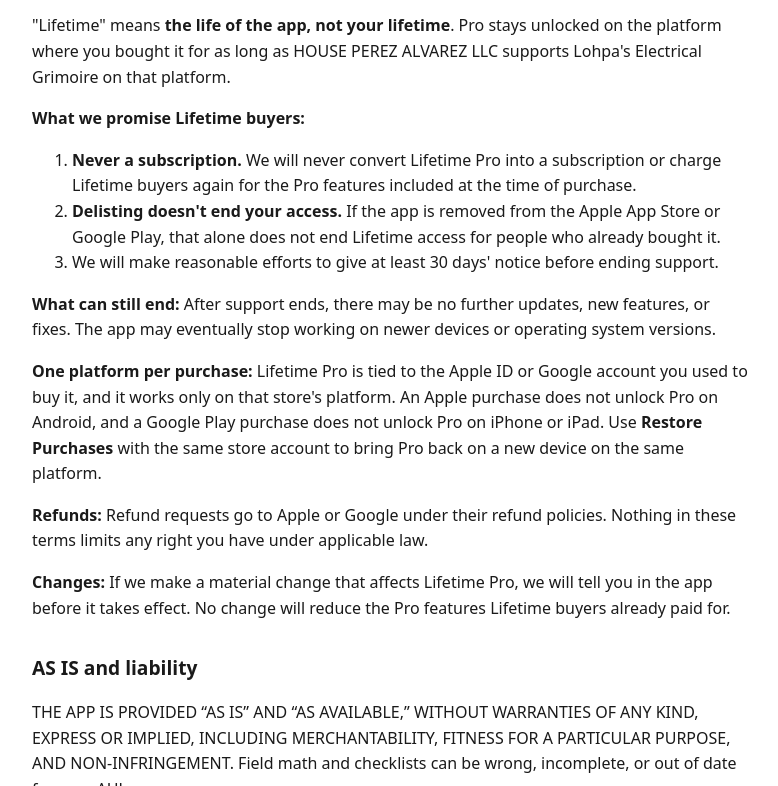
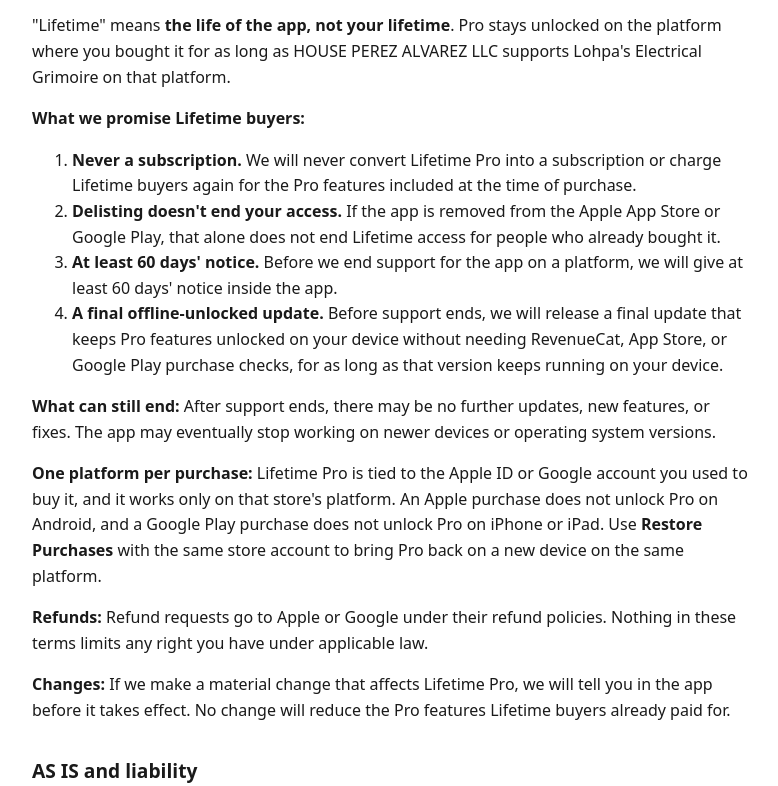
Before and after one commit to Palvarez123456/lohpa-grimoire-privacy, a plain HTML site: page terms.html in a window 1280 px wide. Shown: the part 1575-2361 px from the top of the page, without its empty margins (248-1026 px from the left). Drawn offline with Linux system fonts and the light colour scheme.

Commit message:
Promise Lifetime buyers 60 days' notice and a final offline update.

```diff
--- a/terms.html
+++ b/terms.html
@@ -14,7 +14,7 @@
 </head>
 <body>
   <h1>Terms of Use — LOHPA Electrical Grimoire</h1>
-  <p class="updated">Effective: November 12, 2026 &nbsp;·&nbsp; Last updated: November 12, 2026</p>
+  <p class="updated">Effective: November 15, 2026 &nbsp;·&nbsp; Last updated: November 15, 2026</p>
   <nav><a href="index.html">Privacy</a> &nbsp;·&nbsp; <a href="terms.html">Terms of Use</a></nav>
 
   <p>This is a store-alignment coverage pass, not licensed legal advice.</p>
@@ -56,7 +56,8 @@
   <ol>
     <li><strong>Never a subscription.</strong> We will never convert Lifetime Pro into a subscription or charge Lifetime buyers again for the Pro features included at the time of purchase.</li>
     <li><strong>Delisting doesn't end your access.</strong> If the app is removed from the Apple App Store or Google Play, that alone does not end Lifetime access for people who already bought it.</li>
-    <li>We will make reasonable efforts to give at least 30 days' notice before ending support.</li>
+    <li><strong>At least 60 days' notice.</strong> Before we end support for the app on a platform, we will give at least 60 days' notice inside the app.</li>
+    <li><strong>A final offline-unlocked update.</strong> Before support ends, we will release a final update that keeps Pro features unlocked on your device without needing RevenueCat, App Store, or Google Play purchase checks, for as long as that version keeps running on your device.</li>
   </ol>
   <p><strong>What can still end:</strong> After support ends, there may be no further updates, new features, or fixes. The app may eventually stop working on newer devices or operating system versions.</p>
   <p><strong>One platform per purchase:</strong> Lifetime Pro is tied to the Apple ID or Google account you used to buy it, and it works only on that store's platform. An Apple purchase does not unlock Pro on Android, and a Google Play purchase does not unlock Pro on iPhone or iPad. Use <strong>Restore Purchases</strong> with the same store account to bring Pro back on a new device on the same platform.</p>
```
